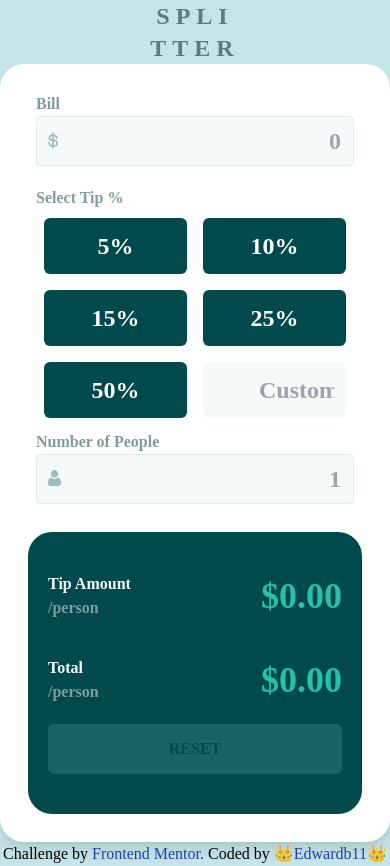
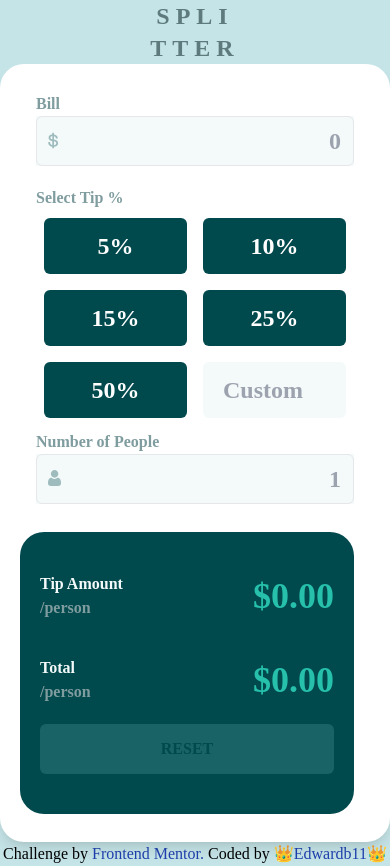
Before and after one commit to Edwardb11/Tip-calculator-app, a React (Create React App) app: page / in a window 390 px wide. Built offline with nearby package versions, Linux system fonts and the light colour scheme.

Commit message:
updating the main suggestion about the size and only make the responsive in md and sm

```diff
--- a/src/componets/box/Box.js
+++ b/src/componets/box/Box.js
@@ -76,9 +76,9 @@ export default function Box() {
       </header>
 
       <main className="bg-cyan-light_gray_f py-16 2xl:py-16 xl:py-16 lg:py-0 md:py-0 sm:py-0 ">
-        <div className="flex justify-center">
-          <div className="flex  flex-wrap px-7 py-7  rounded-3xl  shadow-lg bg-white  text-black    max-w-1/2  2xl:max-w-3/4 xl:max-w-3/4 lg:max-w-3/4 md:max-w-full sm:max-w-full">
-            <div className="flex-auto max-w-1/2 2xl:max-w-1/2 xl:max-w-1/2 lg:max-w-full md:max-w-full sm:max-w-full mx-2 ">
+        <div className="flex justify-center relative">
+          <div className=" flex  flex-wrap px-7 py-7  rounded-3xl  shadow-lg  bg-white text-black    max-w-[678px] md:max-w-full sm:max-w-full  ">
+            <div className="flex-auto max-w-1/2  sm:max-w-full md:max-w-full mx-2  ">
               <label
                 htmlFor="bill"
                 className="block text-cyan-dark_gray font-semibold mb-2 sm:mb-0"
@@ -117,7 +117,7 @@ export default function Box() {
                   value={TipC}
                   maxLength="100"
                   onChange={(e) => setTipC(e.target.value)}
-                  className=" group relative  w-btn  p-3  m-2 pl-5 md:pl-14 lg:pl-8 xl:pl-3 2xl:pl-8     sm:w-2/5 text-left focus:outline-none  text-2xl focus:ring-2 focus:ring-cyan-dark   font-semibold focus:border-transparent rounded-md block text-black bg-cyan-light_gray "
+                  className=" group relative  w-btn  p-3  m-2 pl-5 md:pl-14 lg:pl-8 xl:pl-7 2xl:pl-8 sm:pl-5   sm:w-2/5 text-left focus:outline-none  text-2xl focus:ring-2 focus:ring-cyan-dark   font-semibold focus:border-transparent rounded-md block text-black bg-cyan-light_gray "
                   placeholder="Custom"
                 />
               </div>
@@ -150,14 +150,14 @@ export default function Box() {
                 />
               </div>
             </div>
-            <div className="flex-auto max-w-1/2 2xl:max-w-1/2 xl:max-w-1/2 lg:max-w-full md:max-w-full sm:max-w-full rounded-3xl mx-auto px-5 py-10   bg-cyan-dark ">
+            <div className="flex-auto max-w-1/2 sm:max-w-full  md:max-w-full  rounded-3xl lg:-mx-2 mx-2 px-5 py-10  bg-cyan-dark ">
               <div className="flex flex-col">
                 <div className="flex justify-between items-center ">
                   <div className="text-cyan-light_gray font-semibold ">
                     Tip Amount
                     <span className="block text-cyan-dark_gray">/person</span>
                   </div>
-                  <div className="text-cyan-strong text-4xl xl:text-3xl lg:text-4xl md:text-4xl font-bold">
+                  <div className="text-cyan-strong text-4xl font-bold ">
                     ${TipAmount === 0 ? "0.00" : TipAmount}
                   </div>
                 </div>
@@ -166,7 +166,7 @@ export default function Box() {
                     Total
                     <span className="block text-cyan-dark_gray">/person</span>
                   </div>
-                  <div className="text-cyan-strong text-4xl xl:text-3xl lg:text-4xl md:text-4xl font-bold ">
+                  <div className="text-cyan-strong text-4xl font-bold ">
                     ${total === 0 ? "0.00" : total}
                   </div>
                 </div>
--- a/src/componets/button/Button.js
+++ b/src/componets/button/Button.js
@@ -6,7 +6,7 @@ export function Button({ newContent, onClik }) {
     <button
       onClick={onClik}
       type="button"
-      className="text-center group relative text-2xl m-2 p-3  w-btn  sm:w-2/5 border-transparent font-black rounded-md bg-cyan-dark text-white hover:bg-cyan-strong hover:text-cyan-dark focus:bg-cyan-strong focus:text-cyan-dark "
+      className="text-center group relative text-2xl m-2 p-3  w-btn  sm:w-2/5  border-transparent font-black rounded-md bg-cyan-dark text-white hover:bg-cyan-strong hover:text-cyan-dark focus:bg-cyan-strong focus:text-cyan-dark "
     >
       {newContent + "%"}
     </button>
```
Also changed, not shown: 1 other file (tests, documents, lock files or other folders).
